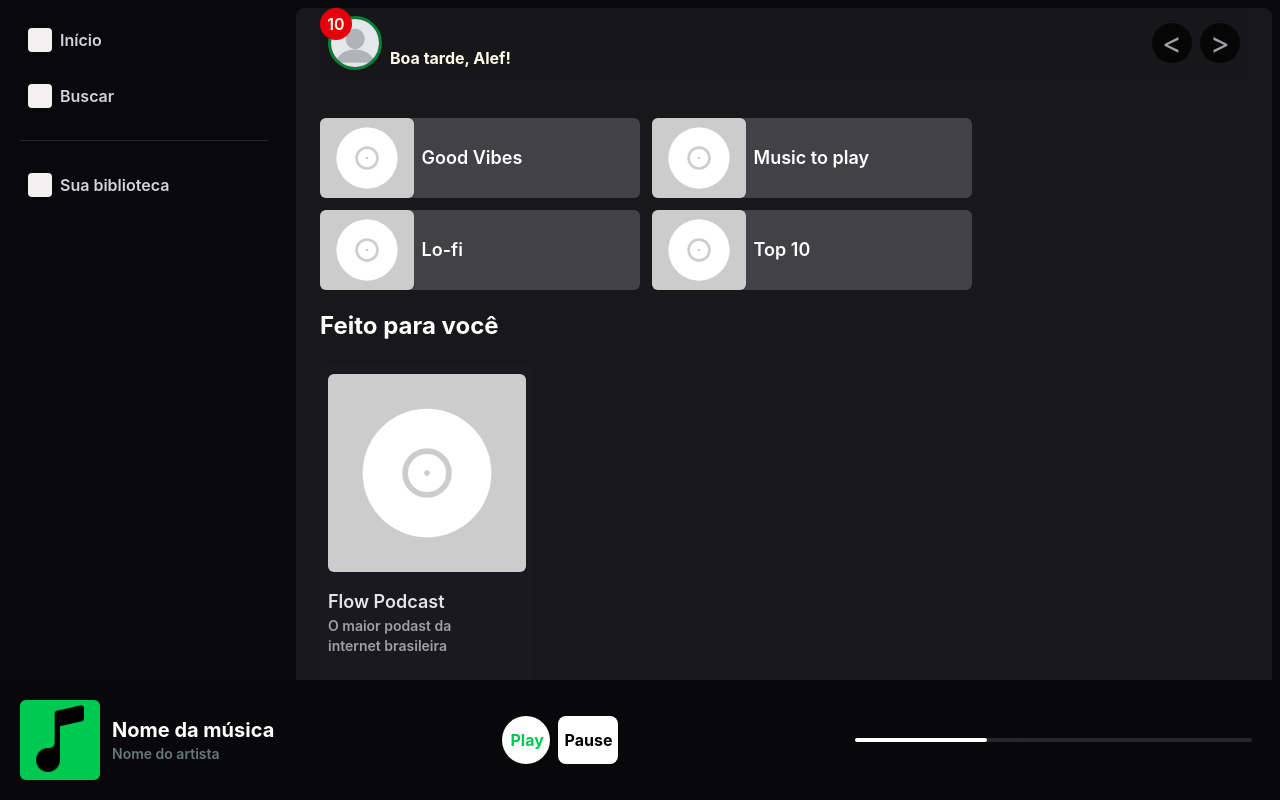
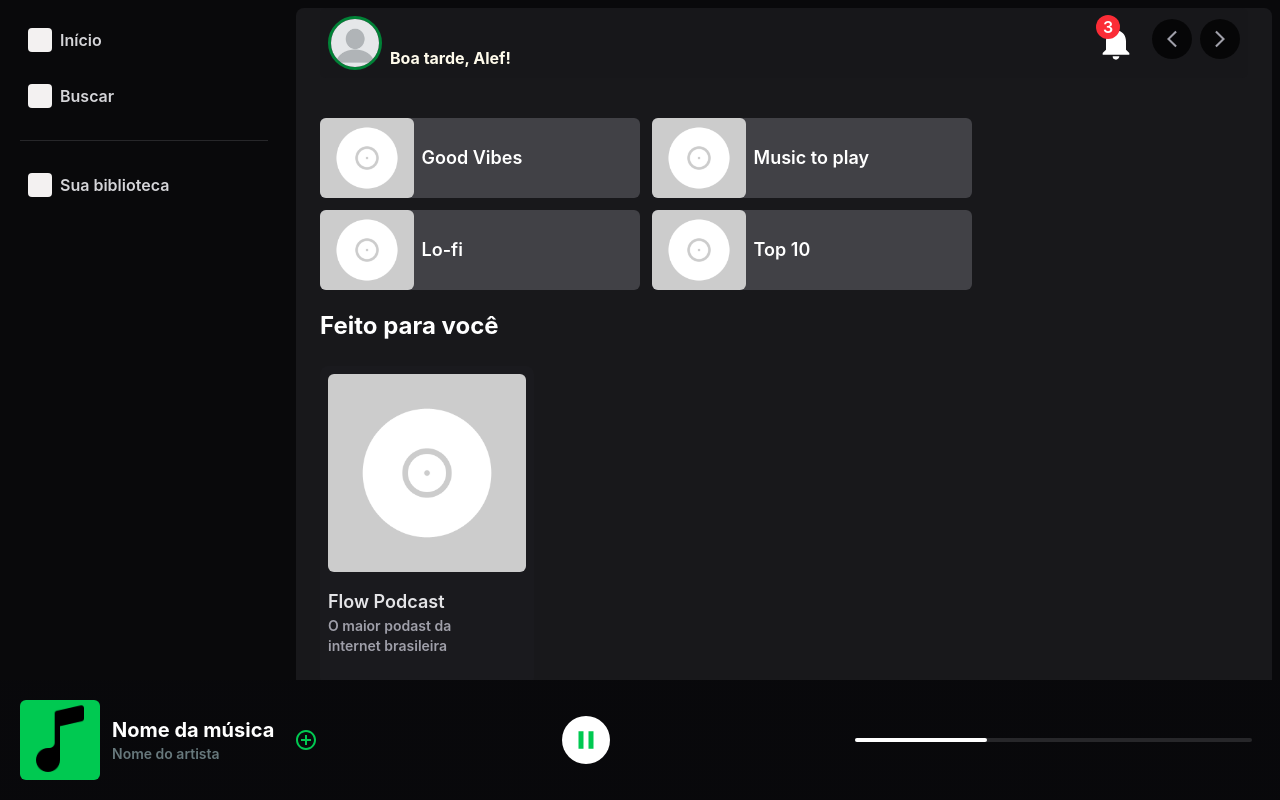
Before and after one commit to AlefAmorim/FIECFY, a React (Vite) app: page / in a window 1280 px wide. Built offline with nearby package versions, Linux system fonts and the light colour scheme.

Commit message:
feat: Botão de notificações e biblioteca de ícones

```diff
--- a/package.json
+++ b/package.json
@@ -13,6 +13,7 @@
     "@tailwindcss/vite": "^4.3.3",
     "react": "^19.2.7",
     "react-dom": "^19.2.7",
+    "react-icons": "^5.7.0",
     "tailwindcss": "^4.3.3"
   },
   "devDependencies": {
--- a/src/components/Badge/index.jsx
+++ b/src/components/Badge/index.jsx
@@ -1,7 +1,7 @@
 function Badge({ count }) {
   return (
-    <div className="w-8 h-8 rounded-full bg-red-600 text-center absolute p-1 top-0 left-0 hover:scale-103">
-        <span className="font-semibold text-amber-50">{count}</span>
+    <div className="w-6 h-6 rounded-full bg-red-500 text-white text-center absolute  -top-1  flex justify-center items-center hover:scale-103">
+        <span className="font-semibold text-white">{count}</span>
     </div>
   );
 }
--- a/src/components/Header/index.jsx
+++ b/src/components/Header/index.jsx
@@ -2,24 +2,59 @@ import ProfileBadge from "../ProfileBadge";
 import LoginButton from "../LoginButton";
 import { useState } from "react";
 import Badge from "../Badge";
+import { MdArrowForwardIos, MdArrowBackIosNew, MdNotifications  } from "react-icons/md";
 
 function Header() {
   const [isLogado, setIsLogado] = useState(true);
+  const [popUpAberto, setPopUpAberto] = useState(false);
+  const [notificacoes, setNotificacoes] = useState(3);
+
+  const limpar = () => {
+    setNotificacoes(0)
+    setPopUpAberto(!popUpAberto)
+  }
+
   return (
     <header className="max-h-200 sticky top-0 z-10 bg-zinc-900/90 rounded-md w-full flex items-center gap-2 justify-between p-2 flex-row md:justify-between">
+      {isLogado ? (
+        <ProfileBadge handleClick={() => setIsLogado(!isLogado)}>
+        </ProfileBadge>
+      ) : (
+        <div className="botoes-wrapper flex gap-3  justify-end items-end">
+          <button
+            className="border-green-500 border-2 text-white rounded-full w-60 py-3 px-6 font-bold hover:bg-green-400 hover:scale-105 transition-transform"
+            onClick={() => setIsLogado(!isLogado)}
+          >
+            Registrar-se
+          </button>
+          <LoginButton handleClick={() => setIsLogado(!isLogado)} />
+        </div>
+      )}
+     <div className="flex gap-3">
+      <button className="relative hover:scale-102 cursor-pointer hover:bg-zinc-500/60 rounded-full p-1" onClick={()=> setPopUpAberto(!popUpAberto)}>
+        <MdNotifications size={40}/>
+          {notificacoes > 0 && <Badge count={notificacoes} /> }
+      </button>
+
+      <div className="flex gap-2">
+        <button className="w-10 text-3xl  h-10 rounded-full bg-black/70 cursor-not-allowed flex justify-center items-center  text-zinc-400">
+          <MdArrowBackIosNew size={20} />
+        </button>
+        <button className="w-10 text-3xl  h-10 rounded-full bg-black/70 cursor-not-allowed flex justify-center items-center text-zinc-400 ">
+          <MdArrowForwardIos size={20} />
+        </button>
+      </div>
+
+     </div>
      {
-                    isLogado ? <ProfileBadge handleClick={()=> setIsLogado(!isLogado)}><Badge count={10}/></ProfileBadge> :
-                    <div className="botoes-wrapper flex gap-3  justify-end items-end">
-                        <button className="border-green-500 border-2 text-white rounded-full w-60 py-3 px-6 font-bold hover:bg-green-400 hover:scale-105 transition-transform" onClick={()=>setIsLogado(!isLogado)}>Registrar-se</button>
-                    <LoginButton handleClick={()=> setIsLogado(!isLogado)}/>
+         popUpAberto && (
+             <div className="absolute right-20 top-15 bg-white text-zinc-900 font-semibold p-4 rounded-lg animate-fade-in transition-transform">
+                 <button className="bg-green-500 text-white font-semibold cursor-pointer hover:bg-green-600 p-2 rounded-sm" onClick={() => limpar()}>Limpar</button>
              </div>
+         )
      }
-            <div className="flex gap-2">
-                <button className="w-10 text-3xl  h-10 rounded-full bg-black/70 cursor-not-allowed flex justify-center items-center  text-zinc-400">{'<'}</button>
-                <button className="w-10 text-3xl  h-10 rounded-full bg-black/70 cursor-not-allowed flex justify-center items-center text-zinc-400">{'>'}</button>
-            </div>
     </header>
-    )
+  );
 }
 
 export default Header;
--- a/src/components/Player/index.jsx
+++ b/src/components/Player/index.jsx
@@ -1,25 +1,47 @@
+import { useState } from "react";
 import ProgressBar from "../ProgressBar";
-
+import {
+  MdOutlinePlayArrow,
+  MdPause,
+  MdAddCircleOutline,
+  MdCheckCircle,
+} from "react-icons/md";
 
 function Player() {
+  const [isPlaying, setIsPlaying] = useState(false);
+  const [curtido, setCurtido] = useState(false);
   return (
     <footer className="bg-linear-to-l from-zinc-950/70 to-zinc-950/70 /*fixed*/  backdrop-blur-md  p-5   flex justify-center  w-screen h-30  gap-2">
       <div className="flex  gap-3 items-center justify-start ">
         <div className="container-image bg-green-500 h-full rounded-md flex items-center">
-                    <img src="/icon-nota-musical.png" className="h-full" alt="Icone nota musical" />
+          <img
+            src="/icon-nota-musical.png"
+            className="h-full"
+            alt="Icone nota musical"
+          />
         </div>
         <div className="info-musica flex flex-col">
           <h3 className=" font-bold text-xl">Nome da música</h3>
           <p className="text-sm font-semibold text-mist-500">Nome do artista</p>
         </div>
+        <button
+          className="w-10 h-10 rounded-full  text-green-500 p-2 font-bold flex justify-center items-center hover:bg-zinc-500/60 transition-colors cursor-pointer"
+          onClick={() => setCurtido(!curtido)}
+        >
+          {curtido ? (
+            <MdCheckCircle size={40} />
+          ) : (
+            <MdAddCircleOutline size={40} />
+          )}
+        </button>
       </div>
       <div className="  flex-1 flex items-center justify-center gap-2 p-1">
         {/* Nossos botões serão estáticos por enquanto! */}
-                <button className="w-12 h-12 rounded-full bg-white text-green-500 p-2 font-bold  hover:bg-gray-300 transition-colors cursor-pointer">
-                    Play
-                </button>
-                <button className="w-15 h-12 rounded-lg bg-white text-black  font-bold hover:bg-gray-300 transition-colors cursor-pointer text-center">
-                    Pause
+        <button
+          className="w-12 h-12 rounded-full bg-white text-green-500 p-2 font-bold flex justify-center items-center hover:bg-gray-300 transition-colors cursor-pointer"
+          onClick={() => setIsPlaying(!isPlaying)}
+        >
+          {isPlaying ? <MdOutlinePlayArrow size={30} /> : <MdPause size={30} />}
         </button>
       </div>
       <div className="container-progress flex items-center p-2 w-1/3 justify-end">
@@ -29,5 +51,4 @@ function Player() {
   );
 }
 
-
 export default Player;
--- a/src/global-styles.css
+++ b/src/global-styles.css
@@ -1 +1,16 @@
-@import 'tailwindcss';
+@import "tailwindcss";
+
+@theme {
+  --animate-fade-in: fadeIn .2s ease-in;
+
+  @keyframes fadeIn {
+    0% {
+      opacity: 0;
+      transform: translateY(-20px);
+    }
+    100% {
+      opacity: 100;
+      transform: translateY(0);
+    }
+  }
+}
```
Also changed, not shown: 1 other file (tests, documents, lock files or other folders). Lines whose indentation alone changed are shown as unchanged.
